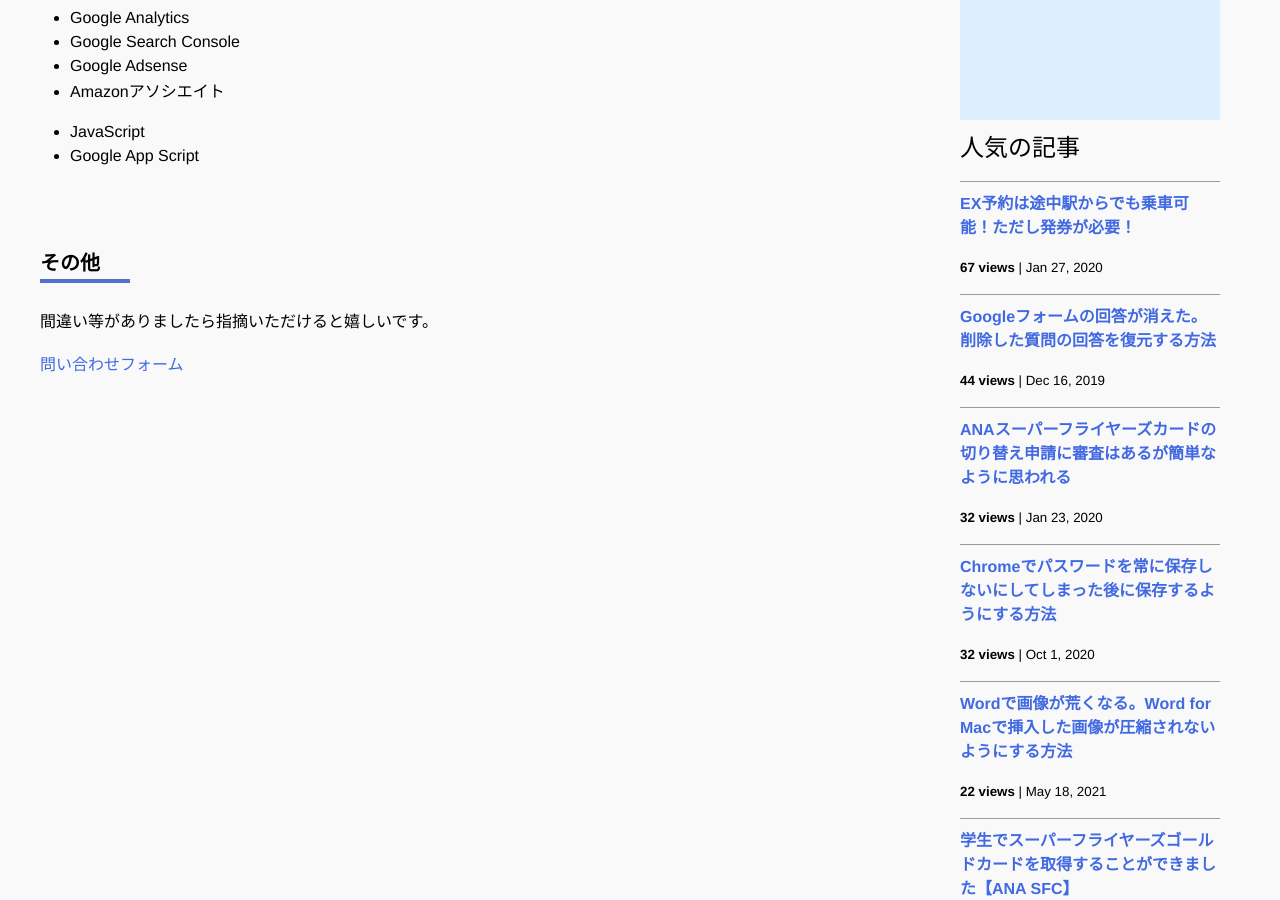
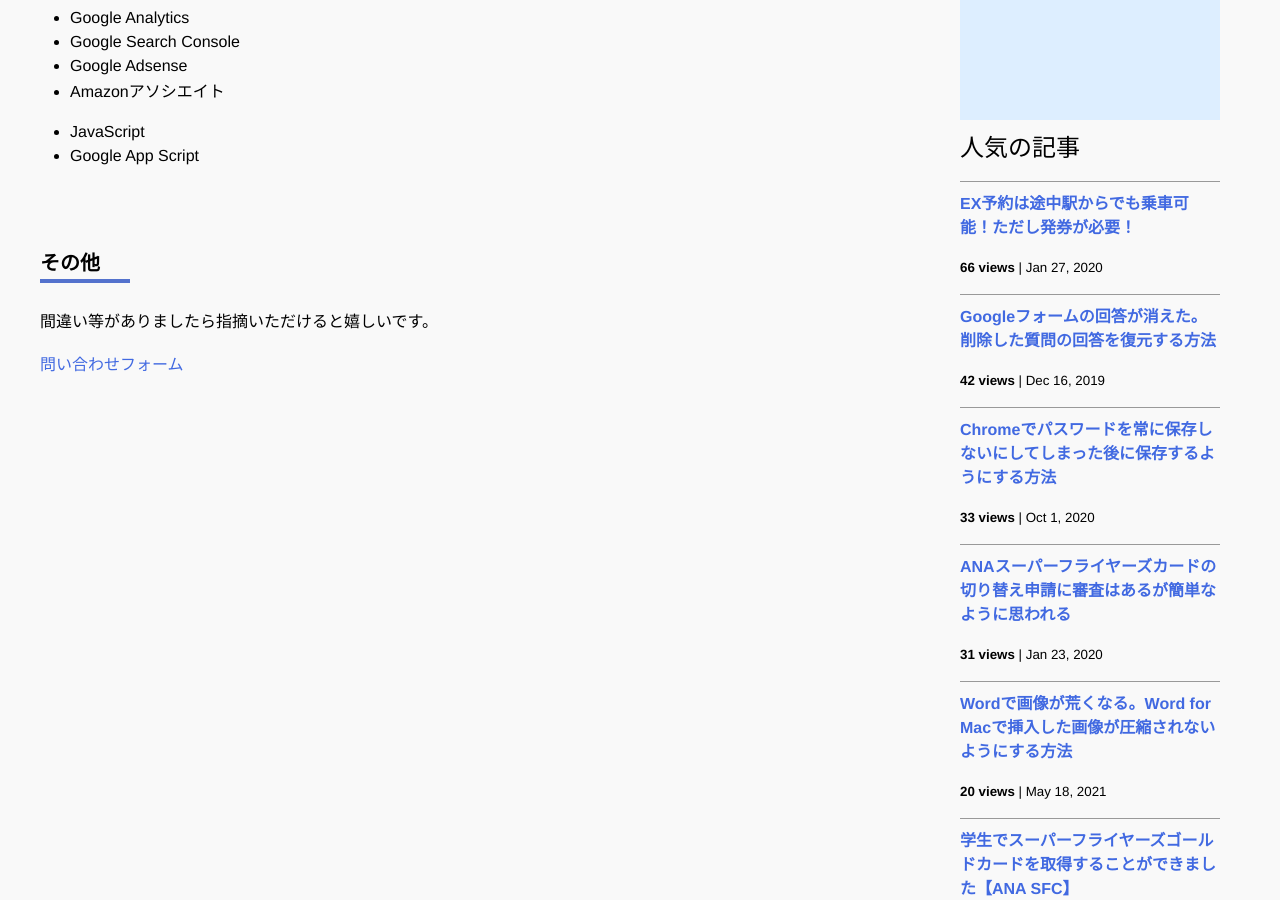
Before and after one commit to iwanaminami/shoyaiwaname, a Jekyll site: the page built from about.markdown, in a window 1280 px wide and 900 px high, scrolled down 693 px. Built offline with Jekyll 4.4.1, drawn with Linux system fonts in a browser that asks for light colours; nearby versions of some CDN libraries; comment, search, counter and statistics services are not loaded.

Commit message:
chore(ga): update _data/popularposts.yml 20260619-0052

```diff
--- a/_data/popularposts.yml
+++ b/_data/popularposts.yml
@@ -1,13 +1,13 @@
 side:
-  - view: 67
+  - view: 66
     url: "/2020/01/27/ex-rideontheway.html"
-  - view: 44
+  - view: 42
     url: "/2019/12/16/restore-googleform.html"
-  - view: 32
+  - view: 33
+    url: "/2020/10/01/googlepassword.html"
+  - view: 31
     url: "/2020/01/23/sfc-judge.html"
-  - view: 32
-    url: "/2020/10/01/googlepassword.html"
-  - view: 22
+  - view: 20
     url: "/2021/05/18/image-compression-word.html"
   - view: 12
     url: "/2020/01/23/sfcgold.html"
```
